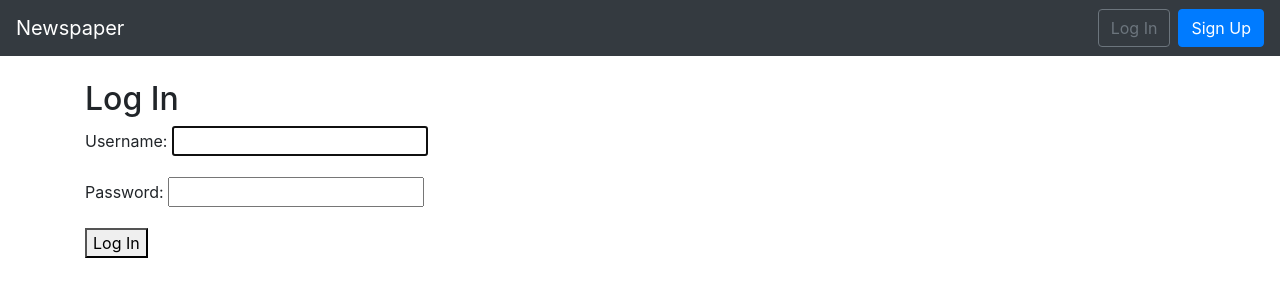
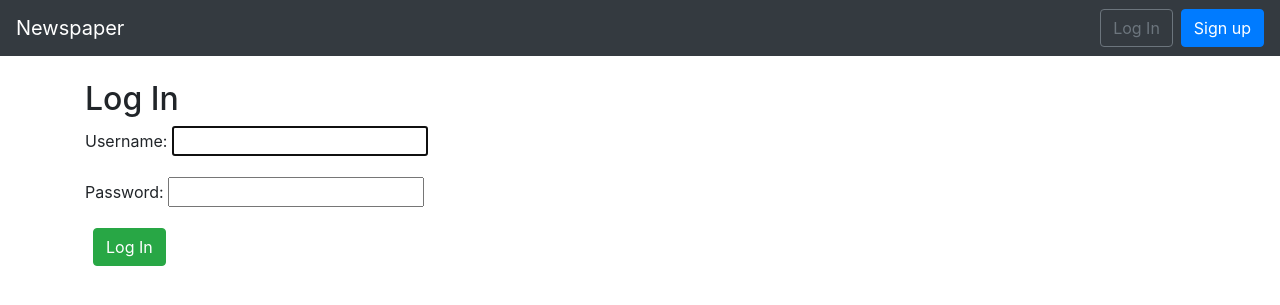
Before and after one commit to Aashish187/Django, a Django app: page /users/login/ in a window 1280 px wide. Shown: the top 305 px of the page. Run offline with Django 5.2, Linux system fonts and the light colour scheme; some libraries are stand-ins or nearby versions.

Commit message:
added bootstrap

```diff
--- a/newspaper_project/templates/base.html
+++ b/newspaper_project/templates/base.html
@@ -1,3 +1,4 @@
+<!-- templates/base.html -->
 <!DOCTYPE html>
 <html lang="en">
   <head>
@@ -32,11 +33,10 @@
       >
         <span class="navbar-toggler-icon"></span>
       </button>
-
       <div class="collapse navbar-collapse" id="navbarCollapse">
         {% if user.is_authenticated %}
         <ul class="navbar-nav ml-auto">
-          <li class="nav-item dropdown">
+          <li class="nav-item">
             <a
               class="nav-link dropdown-toggle"
               href="#"
@@ -47,35 +47,33 @@
             >
               {{ user.username }}
             </a>
-            <div class="dropdown-menu dropdown-menu-right" aria-labelledby="userMenu">
-              <a class="dropdown-item" href="{% url 'password_change' %}">
-                Change password
-              </a>
+            <div
+              class="dropdown-menu dropdown-menu-right"
+              aria-labelledby="userMenu"
+            >
+              <a class="dropdown-item" href="{% url 'password_change'%}"
+                >Change password</a
+              >
               <div class="dropdown-divider"></div>
-              <a class="dropdown-item" href="{% url 'logout' %}">
-                Log Out
-              </a>
+              <a class="dropdown-item" href="{% url 'logout' %}"> Log Out</a>
             </div>
           </li>
         </ul>
         {% else %}
         <form class="form-inline ml-auto">
-          <a href="{% url 'login' %}" class="btn btn-outline-secondary mr-2">
-            Log In
-          </a>
-          <a href="{% url 'signup' %}" class="btn btn-primary">
-            Sign Up
-          </a>
+          <a href="{% url 'login' %}" class="btn btn-outline-secondary">
+            Log In</a
+          >
+          <a href="{% url 'signup' %}" class="btn btn-primary ml-2"> Sign up</a>
         </form>
         {% endif %}
       </div>
     </nav>
 
-    <main role="main" class="container">
-      {% block content %}{% endblock content %}
-    </main>
+    <div class="container">{% block content %} {% endblock content %}</div>
 
-    <!-- JavaScript: jQuery, Popper.js, Bootstrap JS -->
+    <!-- Optional JavaScript -->
+    <!-- jQuery first, then Popper.js, then Bootstrap JS -->
     <script
       src="https://code.jquery.com/jquery-3.3.1.slim.min.js"
       integrity="sha384-q8i/X+965DzO0rT7abK41JStQIAqVgRVzpbzo5smXKp4YfRvH+8abtTE1Pi6jizo"
@@ -83,7 +81,7 @@
     ></script>
     <script
       src="https://cdnjs.cloudflare.com/ajax/libs/popper.js/1.14.3/umd/popper.min.js"
-      integrity="sha384-ZMP7rVo3mIykV+2+9J3UJ46jBk0WLaUAdn689aCwoqbBJ1SnjAk/l8WvCWPIPm49"
+      integrity="sha384-ZMP7rVo3mIykV+2+9J3UJ46jBk0WLaUAdn689aCwoqbBJiSnjAK/l8WvCWPIPm49"
       crossorigin="anonymous"
     ></script>
     <script
--- a/newspaper_project/templates/registration/login.html
+++ b/newspaper_project/templates/registration/login.html
@@ -5,6 +5,6 @@
 <form method="post">
     {% csrf_token %}
     {{form.as_p}}
-    <button type="submit">Log In</button>
+    <button  class="btn btn-success ml-2" type="submit">Log In</button>
 </form>
 {% endblock content %}
```
Also changed, not shown: newspaper_project/db.sqlite3.
